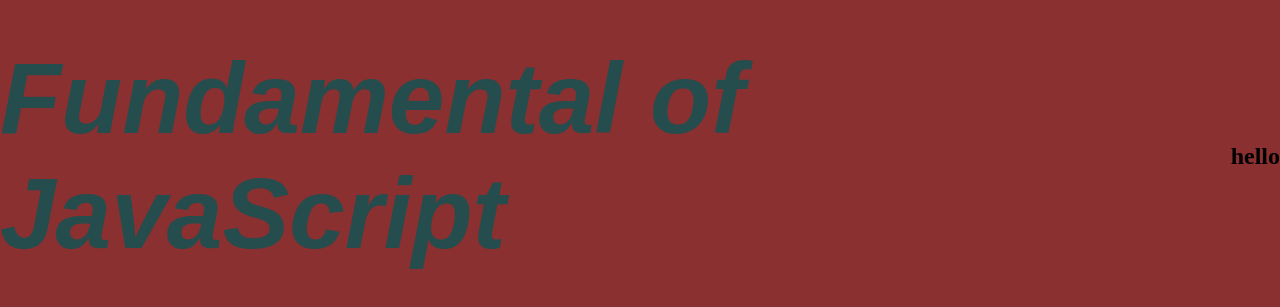
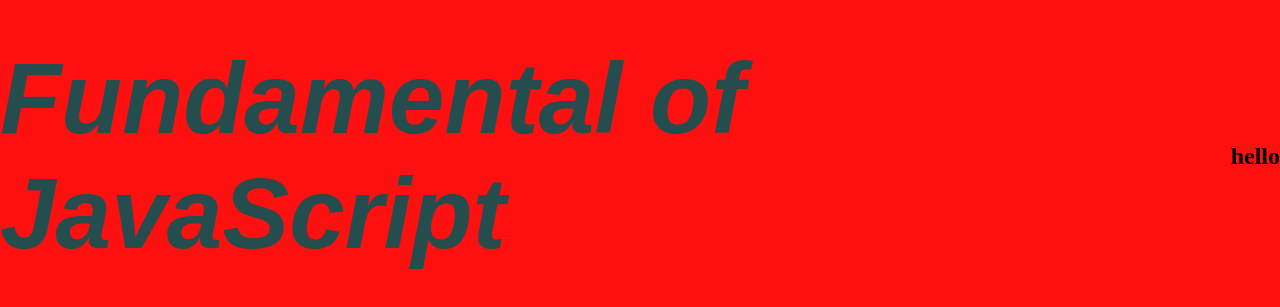
Before and after one commit to syedhaseebhamza/project-1, a plain HTML site: page index.html in a window 1280 px wide. Shown: the part 151-458 px from the top of the page. Drawn offline with Linux system fonts and the light colour scheme.

Commit message:
chnage the backgorund color of body

```diff
--- a/style.css
+++ b/style.css
@@ -12,7 +12,7 @@ body {
   /* gap: 2rem; */
   padding-top: 15%;
 
-  background-color: rgb(138, 48, 48);
+  background-color: rgb(255, 16, 16);
 }
 h1 {
   font-size: 100px;
```
